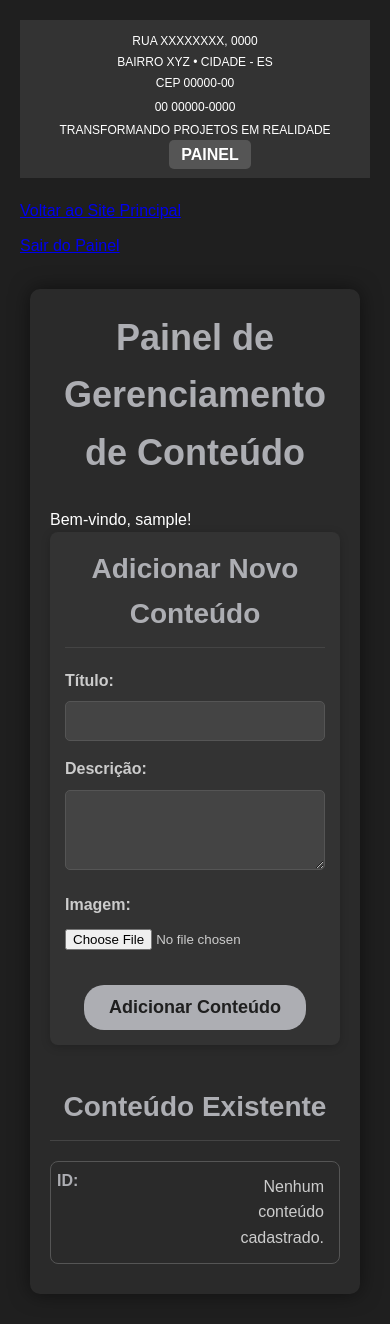
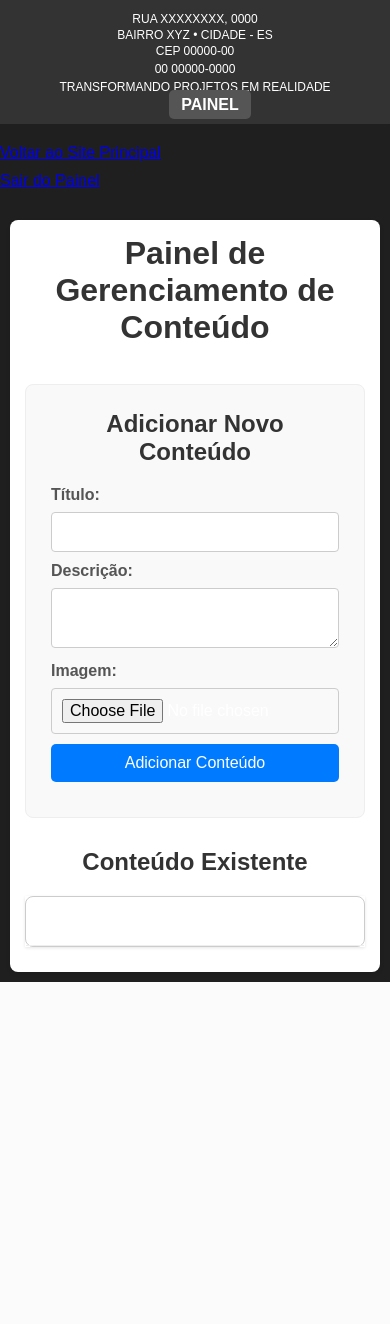
Before and after one commit to DianAndi/Trabalho-Desenvolvimento-WEB, a Flask app: page /painel in a window 390 px wide. After the commit the page ends 982 px from the top, so only its background shows below. Run offline with Flask 3, Linux system fonts and the light colour scheme; the visitor is signed in with stand-in values (Sample User, id 1); data that the repository does not hold is empty.

Commit message:
Update painel.css

```diff
--- a/static/css/painel.css
+++ b/static/css/painel.css
@@ -1,182 +1,161 @@
 /* painel.css */
-
-* {
-    margin: 0;
-    padding: 0;
-    box-sizing: border-box;
-    font-family: 'Arial', sans-serif;
-}
-
-body {
-    background-color: #1f1f1f;
-    color: white;
-    line-height: 1.6;
-    padding: 20px;
-}
 
 .container {
     max-width: 1200px;
     margin: 20px auto;
-    background-color: #2a2a2a;
-    padding: 30px;
-    border-radius: 10px;
-    box-shadow: 0 0 20px rgba(0, 0, 0, 0.5);
+    padding: 20px;
+    background-color: #fff;
+    border-radius: 8px;
+    box-shadow: 0 2px 4px rgba(0,0,0,0.1);
 }
 
 h1, h2 {
-    color: #ADAEB3;
+    color: #333;
     text-align: center;
-    margin-bottom: 25px;
-}
-
-h1 {
-    font-size: 36px;
-}
-
-h2 {
-    font-size: 28px;
-    border-bottom: 1px solid #444;
-    padding-bottom: 10px;
     margin-bottom: 20px;
 }
 
-.logout-btn {
-    float: right;
-    background-color: #f44336;
-    color: white;
-    padding: 8px 15px;
+hr {
+    border: none;
+    border-top: 2px solid #eee;
+    margin-bottom: 30px;
+}
+
+/* Área de Mensagens */
+.message-area {
+    padding: 10px;
+    margin-bottom: 20px;
+    border-radius: 5px;
+    text-align: center;
+    font-weight: bold;
+    display: none;
+}
+
+.message-area.success {
+    background-color: #d4edda;
+    color: #155724;
+    border: 1px solid #c3e6cb;
+    display: block;
+}
+
+.message-area.error {
+    background-color: #f8d7da;
+    color: #721c24;
+    border: 1px solid #f5c6cb;
+    display: block;
+}
+
+
+.form-section {
+    background-color: #f9f9f9;
+    padding: 25px;
+    border-radius: 8px;
+    margin-bottom: 30px;
+    border: 1px solid #eee;
+}
+
+.form-section label {
+    display: block;
+    margin-bottom: 8px;
+    font-weight: bold;
+    color: #555;
+}
+
+.form-section input[type="text"],
+.form-section textarea,
+.form-section input[type="file"] {
+    width: calc(100% - 20px);
+    padding: 10px;
+    margin-bottom: 15px;
+    border: 1px solid #ccc;
+    border-radius: 4px;
+    font-size: 16px;
+}
+
+.form-section button {
+    padding: 10px 20px;
     border: none;
     border-radius: 5px;
-    text-decoration: none;
-    font-weight: bold;
+    cursor: pointer;
+    font-size: 16px;
+    background-color: #007bff;
+    color: white;
     transition: background-color 0.3s ease;
 }
 
-.logout-btn:hover {
-    background-color: #d32f2f;
+.form-section button:hover {
+    background-color: #0056b3;
 }
 
-.form-section, .content-list {
-    margin-bottom: 40px;
-    padding: 20px;
-    background-color: #333;
-    border-radius: 8px;
-    box-shadow: 0 2px 10px rgba(0, 0, 0, 0.2);
+/* Estilo da Tabela */
+.content-list-section {
+    margin-top: 30px;
 }
 
-form label {
-    display: block;
-    margin-bottom: 8px;
-    font-weight: bold;
-    color: #ccc;
-}
-
-form input[type="text"],
-form textarea,
-form select {
-    width: calc(100% - 20px);
-    padding: 10px;
-    margin-bottom: 15px;
-    border: 1px solid #555;
-    border-radius: 5px;
-    background-color: #444;
-    color: white;
-    font-size: 16px;
-}
-
-form input[type="file"] {
-    margin-bottom: 15px;
-    color: #ccc;
-}
-
-form textarea {
-    resize: vertical;
-    min-height: 80px;
-}
-
-form input:focus,
-form textarea:focus,
-form select:focus {
-    outline: none;
-    border-color: #ADAEB3;
-    box-shadow: 0 0 5px rgba(173, 174, 179, 0.5);
-}
-
-form button[type="submit"] {
-    background-color: #ADAEB3;
-    color: #1f1f1f;
-    padding: 12px 25px;
-    border: none;
-    border-radius: 20px;
-    font-size: 18px;
-    font-weight: bold;
-    cursor: pointer;
-    transition: background-color 0.3s ease;
-    display: block;
-    width: fit-content;
-    margin: 20px auto 0;
-}
-
-form button[type="submit"]:hover {
-    background-color: white;
-}
-
-
-table {
+#contentsTable {
     width: 100%;
     border-collapse: collapse;
     margin-top: 20px;
+    background-color: #fff;
+    box-shadow: 0 1px 3px rgba(0,0,0,0.1);
 }
 
-th, td {
+#contentsTable th, #contentsTable td {
+    border: 1px solid #ddd;
     padding: 12px 15px;
-    border-bottom: 1px solid #555;
     text-align: left;
-    color: #ccc;
 }
 
-th {
-    background-color: #444;
+#contentsTable th {
+    background-color: #f2f2f2;
     font-weight: bold;
-    color: white;
+    color: #333;
 }
 
-td img {
-    max-width: 80px;
-    height: auto;
-    border-radius: 5px;
-    vertical-align: middle;
+#contentsTable tr:nth-child(even) {
+    background-color: #f8f8f8;
 }
 
-.edit-btn, .delete-btn {
+#contentsTable tr:hover {
+    background-color: #f1f1f1;
+}
+
+#contentsTable .edit-btn, #contentsTable .delete-btn {
     padding: 8px 12px;
     border: none;
-    border-radius: 5px;
+    border-radius: 4px;
     cursor: pointer;
-    font-weight: bold;
+    font-size: 14px;
     margin-right: 5px;
     transition: background-color 0.3s ease;
 }
 
-.edit-btn {
-    background-color: #2196F3; /* Azul */
+#contentsTable .edit-btn {
+    background-color: #28a745;
     color: white;
 }
 
-.edit-btn:hover {
-    background-color: #1976D2;
+#contentsTable .edit-btn:hover {
+    background-color: #218838;
 }
 
-.delete-btn {
-    background-color: #f44336; /* Vermelho */
+#contentsTable .delete-btn {
+    background-color: #dc3545;
     color: white;
 }
 
-.delete-btn:hover {
-    background-color: #d32f2f;
+#contentsTable .delete-btn:hover {
+    background-color: #c82333;
 }
 
+/* Pré-visualização da imagem na tabela */
+#contentsTable img {
+    max-width: 70px;
+    height: auto;
+    border-radius: 4px;
+}
 
+/* Estilo do Modal */
 .modal {
     display: none;
     position: fixed;
@@ -186,20 +165,19 @@ td img {
     width: 100%;
     height: 100%;
     overflow: auto;
-    background-color: rgba(0,0,0,0.7);
-    padding-top: 60px;
+    background-color: rgba(0,0,0,0.4);
 }
 
 .modal-content {
-    background-color: #2a2a2a;
-    margin: 5% auto;
+    background-color: #fefefe;
+    margin: 15% auto;
     padding: 30px;
     border: 1px solid #888;
+    width: 80%; /* Pode ser mais responsivo */
+    max-width: 600px;
     border-radius: 10px;
-    width: 80%;
-    max-width: 600px;
     position: relative;
-    box-shadow: 0 5px 25px rgba(0, 0, 0, 0.7);
+    box-shadow: 0 4px 8px rgba(0,0,0,0.2);
 }
 
 .close-button {
@@ -211,121 +189,121 @@ td img {
 
 .close-button:hover,
 .close-button:focus {
-    color: white;
+    color: black;
     text-decoration: none;
     cursor: pointer;
 }
 
-#current-image-preview {
+.modal-content label {
     display: block;
-    margin-top: 10px;
-    border: 1px solid #555;
-    border-radius: 5px;
+    margin-bottom: 8px;
+    font-weight: bold;
+    color: #555;
 }
 
-#current-image-name {
-    margin-top: 5px;
-    font-size: 0.9em;
-    color: #aaa;
+.modal-content input[type="text"],
+.modal-content textarea,
+.modal-content input[type="file"] {
+    width: calc(100% - 20px);
+    padding: 10px;
+    margin-bottom: 15px;
+    border: 1px solid #ccc;
+    border-radius: 4px;
+    font-size: 16px;
 }
 
-
-.flashes {
-    list-style-type: none;
-    padding: 0;
-    margin-bottom: 20px;
+.modal-content button {
+    padding: 10px 20px;
+    border: none;
+    border-radius: 5px;
+    cursor: pointer;
+    font-size: 16px;
+    background-color: #007bff;
+    color: white;
+    transition: background-color 0.3s ease;
 }
 
-.flashes li {
-    padding: 10px;
-    border-radius: 5px;
-    margin-bottom: 10px;
-    font-weight: bold;
-    text-align: center;
+.modal-content button:hover {
+    background-color: #0056b3;
 }
 
-.flashes .success, .message.success {
-    background-color: #4CAF50;
-    color: white;
+#currentImageName {
+    font-size: 0.9em;
+    color: #666;
+    margin-top: -10px;
+    margin-bottom: 10px;
 }
 
-.flashes .error, .message.error {
-    background-color: #f44336;
-    color: white;
+/* Ajustes Responsivos */
+@media (max-width: 768px) {
+    .container {
+        padding: 15px;
+        margin: 10px;
     }
 
-.message {
-    padding: 10px;
-    border-radius: 5px;
-    margin-top: 15px;
-    text-align: center;
-    font-weight: bold;
+    .form-section input[type="text"],
+    .form-section textarea,
+    .form-section input[type="file"],
+    .form-section button,
+    .modal-content input[type="text"],
+    .modal-content textarea,
+    .modal-content input[type="file"],
+    .modal-content button {
+        width: 100%;
+        margin-right: 0;
+        margin-bottom: 10px;
     }
 
-
-
-@media (max-width: 768px) {
-    .container {
-        margin: 10px;
-        padding: 20px;
+    #contentsTable th, #contentsTable td {
+        padding: 8px 10px;
+        font-size: 14px;
     }
 
-    .form-section, .content-list {
-        padding: 15px;
+    .modal-content {
+        width: 95%;
+        margin: 10% auto;
+    }
 }
 
-    form input[type="text"],
-    form textarea,
-    form select {
-        width: 100%;
-    }
-
-    table, thead, tbody, th, td, tr {
+@media (max-width: 600px) {
+    #contentsTable, #contentsTable thead, #contentsTable tbody, #contentsTable th, #contentsTable td, #contentsTable tr {
         display: block;
     }
 
-    thead tr {
+    #contentsTable thead tr {
         position: absolute;
         top: -9999px;
         left: -9999px;
     }
 
-    tr {
-        border: 1px solid #555;
+    #contentsTable tr {
+        border: 1px solid #ccc;
         margin-bottom: 10px;
         border-radius: 8px;
     }
 
-    td {
+    #contentsTable td {
         border: none;
+        border-bottom: 1px solid #eee;
         position: relative;
         padding-left: 50%;
         text-align: right;
     }
 
-    td:before {
+    #contentsTable td::before {
+        content: attr(data-label);
         position: absolute;
-        top: 6px;
         left: 6px;
         width: 45%;
         padding-right: 10px;
         white-space: nowrap;
+        font-weight: bold;
         text-align: left;
-        font-weight: bold;
-        color: #ADAEB3;
     }
-
-
-    td:nth-of-type(1):before { content: "ID:"; }
-    td:nth-of-type(2):before { content: "Título:"; }
-    td:nth-of-type(3):before { content: "Descrição:"; }
-    td:nth-of-type(4):before { content: "Categoria:"; }
-    td:nth-of-type(5):before { content: "Linha:"; }
-    td:nth-of-type(6):before { content: "Imagem:"; }
-    td:nth-of-type(7):before { content: "Ações:"; }
-
-    .modal-content {
-        width: 95%;
-        margin: 20px auto;
+    /* Rótulos de dados para tabela responsiva */
+    #contentsTable td:nth-of-type(1):before { content: "ID:"; }
+    #contentsTable td:nth-of-type(2):before { content: "Título:"; }
+    #contentsTable td:nth-of-type(3):before { content: "Descrição:"; }
+    #contentsTable td:nth-of-type(4):before { content: "Imagem:"; }
+    #contentsTable td:nth-of-type(5):before { content: "Ações:"; }
 }
-}
```
Lines whose indentation alone changed are shown as unchanged.
